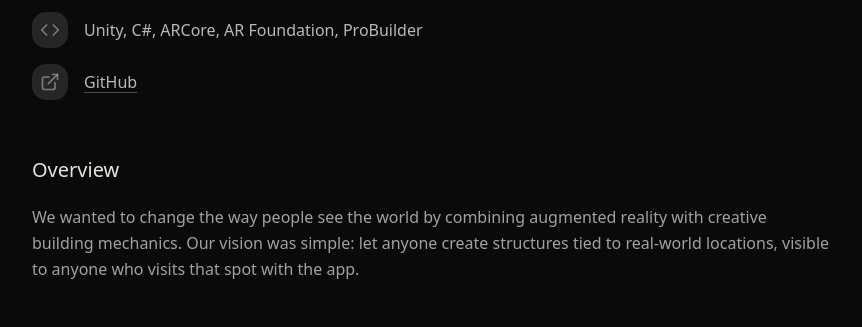
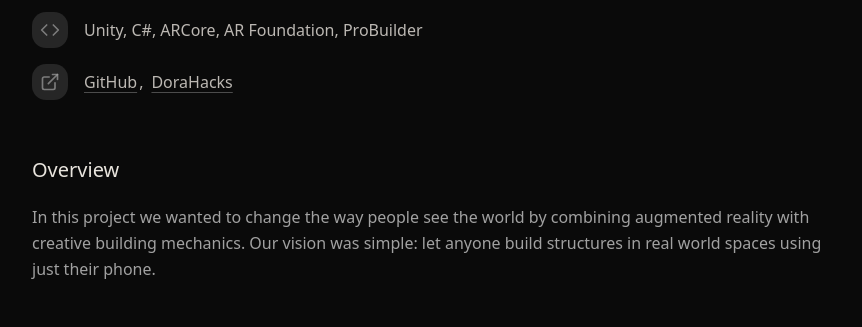
Before and after one commit to danielquzhao/personal-website-v2, a Next.js app: page /projects/terra in a window 1280 px wide. Shown: the part 802-1129 px from the top of the page, without its empty margins (208-1070 px from the left). Built offline with nearby package versions, Linux system fonts and the light colour scheme.

Commit message:
Add a link

```diff
--- a/app/projects/terra/page.tsx
+++ b/app/projects/terra/page.tsx
@@ -18,7 +18,7 @@ export default function TerraPage() {
                     <section className="space-y-4">
                         <h2 className="text-xl font-medium text-foreground">Overview</h2>
                         <p className="text-base text-muted-foreground leading-relaxed">
-                            We wanted to change the way people see the world by combining augmented reality with creative building mechanics. Our vision was simple: let anyone create structures tied to real-world locations, visible to anyone who visits that spot with the app.
+                            In this project we wanted to change the way people see the world by combining augmented reality with creative building mechanics. Our vision was simple: let anyone build structures in real world spaces using just their phone.
                         </p>
 
                         <h2 className="text-xl font-medium text-foreground">Key Features</h2>
--- a/components/projects/ProjectHeader.tsx
+++ b/components/projects/ProjectHeader.tsx
@@ -73,8 +73,9 @@ export function ProjectHeader({ project }: ProjectHeaderProps) {
                         <div className="bg-muted p-2 rounded-xl shrink-0">
                             <ExternalLink className="w-5 h-5 text-muted-foreground/70" />
                         </div>
-                        <div className="flex flex-wrap gap-x-6">
+                        <div className="flex flex-wrap gap-x-2">
                             {project.links?.website && (
+                                <div className="flex items-baseline gap-x-0.5">
                                     <a
                                         href={project.links.website}
                                         target="_blank"
@@ -83,8 +84,11 @@ export function ProjectHeader({ project }: ProjectHeaderProps) {
                                     >
                                         Website
                                     </a>
+                                    {(project.links.github || project.links.dorahacks) && <span className="text-foreground/80 font-medium">,</span>}
+                                </div>
                             )}
                             {project.links?.github && (
+                                <div className="flex items-baseline gap-x-0.5">
                                     <a
                                         href={project.links.github}
                                         target="_blank"
@@ -92,6 +96,18 @@ export function ProjectHeader({ project }: ProjectHeaderProps) {
                                         className="text-base font-medium text-foreground/80 hover:text-primary transition-colors underline underline-offset-4 decoration-primary/30"
                                     >
                                         GitHub
+                                    </a>
+                                    {project.links.dorahacks && <span className="text-foreground/80 font-medium">,</span>}
+                                </div>
+                            )}
+                            {project.links?.dorahacks && (
+                                <a
+                                    href={project.links.dorahacks}
+                                    target="_blank"
+                                    rel="noopener noreferrer"
+                                    className="text-base font-medium text-foreground/80 hover:text-primary transition-colors underline underline-offset-4 decoration-primary/30"
+                                >
+                                    DoraHacks
                                 </a>
                             )}
                         </div>
--- a/data/portfolio.ts
+++ b/data/portfolio.ts
@@ -291,6 +291,7 @@ export const projects: Project[] = [
     technologies: ["Unity", "C#", "ARCore", "AR Foundation", "ProBuilder"],
     links: {
       github: "https://github.com/danielquzhao/terra",
+      dorahacks: "https://dorahacks.io/buidl/21685",
     },
     overview:
       "Terra is an augmented reality game where your imagination shapes reality through creating buildings and landscapes in real-world locations. We made the outside world more fun by letting players place, rotate, and stack Lego-style blocks with intuitive touch controls.",
--- a/types/index.ts
+++ b/types/index.ts
@@ -23,6 +23,7 @@ export interface Project {
   links?: {
     website?: string;
     github?: string;
+    dorahacks?: string;
   };
   metrics?: string;
   overview?: string;
```
Lines whose indentation alone changed are shown as unchanged.
